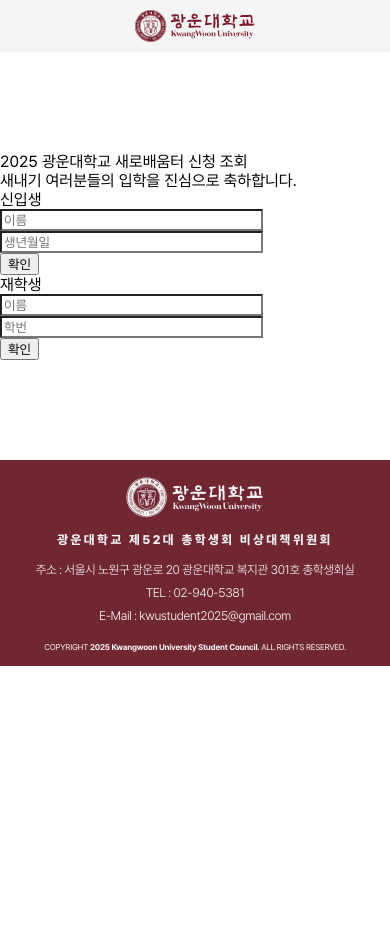
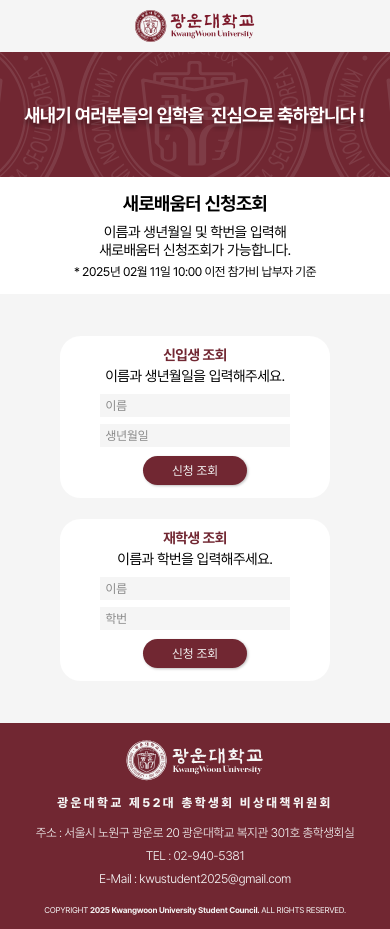
Before and after one commit to kwucouncil/client, a Vue app in the folder client/: page /#/orientation/confirm in a window 390 px wide. Before the commit the page ends 844 px from the top, so only its background shows below. Built offline with nearby package versions, Linux system fonts and the light colour scheme; what mobile-detect would draw is missing.

Commit message:
[ENH] 모바일 신청 확인페이지 디자인

```diff
--- a/client/src/scss/desktop/orientation/confirm.scss
+++ b/client/src/scss/desktop/orientation/confirm.scss
@@ -25,7 +25,9 @@
     }
 
     .freshman-wrap, .students-wrap {
+      @include size(570px, 315px);
       @include padding(30px 80px);
+      @include box-sizing(border-box);
       border-radius: 20px;
       text-align: center;
       background: $white;
--- a/client/src/scss/mobile/orientation/confirm.scss
+++ b/client/src/scss/mobile/orientation/confirm.scss
@@ -2,6 +2,115 @@
 @import '@/scss/common/helpers/_variables.scss';
 
 .confirm-wrap {
-  padding: 100px 0;
-  margin: 0 auto;
+  .banner-wrap {
+    @include size(100%, 32vw);
+
+    img {
+      @include size(100%, 32vw);
+      object-fit: cover;
+    }
+  }
+
+  .notice-wrap {
+    @include padding(4vw 0);
+    text-align: center;
+
+    h2 {
+      font-size: 4.8vw;
+      font-weight: bold;
+      letter-spacing: -0.14vw;
+    }
+
+    p {
+      margin-top: 1.87vw;
+      font-size: 3.73vw;
+      letter-spacing: -0.11vw;
+      // line-height: normal;
+    }
+
+    .guide {
+      margin-top: 1.33vw;
+      font-size: 3.2vw;
+    }
+  }
+
+  .form-wrap {
+    @include flex-box(center, center, 5.33vw);
+    flex-direction: column;
+    @include padding(10.67vw 0);
+    position: relative;
+    background: #F5F5F5;
+
+    .freshman-wrap, .students-wrap {
+      @include size(69.33vw, 41.6vw);
+      @include padding(2.67vw 9.33vw);
+      @include box-sizing(border-box);
+      border-radius: 5.33vw;
+      text-align: center;
+      background: $white;
+
+
+      .info-wrap {
+        h2 {
+          font-size: 3.73vw;
+          font-weight: bold;
+          letter-spacing: -0.11vw;
+          color: #712732;
+        }
+
+        p {
+          font-size: 3.73vw;
+          letter-spacing: -0.11vw;
+          margin-top: 0.53vw;
+        }
+      }
+
+      .input-wrap {
+        margin-top: 2.13vw;
+
+        input {
+          @include size(49.07vw, 6.4vw);
+          @include padding(1.07vw 1.33vw);
+          @include box-sizing(border-box);
+          @include border(0.27vw solid $white);
+          background-color: #F5F5F5;
+
+          &::placeholder {
+            color: $gray-800;
+            font-size: 3.2vw;
+          }
+
+          &:not(:first-child){
+            margin-top: 1.33vw;
+          }
+        }
+      }
+
+      .btn-wrap {
+        margin-top: 2.13vw;
+        border-radius: 8vw;
+
+        button {
+          @include size(26.67vw, 7.47vw);
+          @include box-sizing(border-box);
+          display: block;
+          margin: 0 auto;
+          background: #712732;
+          box-shadow: 0.27vw 0.27vw 0.67vw 0vw rgba(0, 0, 0, 0.25);
+          color: #F5F5F5;
+          font-size: 3.2vw;
+          line-height: 28x;
+          cursor: pointer;
+          border: none;
+          border-radius: 8vw;
+
+          &:disabled {
+            background-color: $gray-800;
+            color: $white;
+            cursor: not-allowed;
+          }
+        }
+      }
+    }
+  }
 }
--- a/client/src/views/mobile/orientation/Confirm.vue
+++ b/client/src/views/mobile/orientation/Confirm.vue
@@ -1,32 +1,42 @@
 <template>
 	<div class="container">
 		<div class="confirm-wrap">
-			<div class="title-wrap">
-				<h2>2025 광운대학교 새로배움터 신청 조회</h2>
-				<p>새내기 여러분들의 입학을 진심으로 축하합니다.</p>
+			<div class="banner-wrap">
+				<img src="@/assets/imgs/mobile/orientation/banner.svg" alt="새로배움터 배너">
+			</div>
+			<div class="notice-wrap">
+				<h2>새로배움터 신청조회</h2>
+				<p>이름과 생년월일 및 학번을 입력해<br/>새로배움터 신청조회가 가능합니다.</p>
+				<p class="guide">* 2025년 02월 11일 10:00 이전 참가비 납부자 기준</p>
 			</div>
 			<div class="form-wrap">
 				<form @submit.prevent="ConfirmFresh()">
 					<div class="freshman-wrap">
-						<div class="title-wrap">신입생</div>
+						<div class="info-wrap">
+							<h2>신입생 조회</h2>
+							<p>이름과 생년월일을 입력해주세요.</p>
+						</div>
 						<div class="input-wrap">
 							<input type="text" placeholder="이름" v-model="fresh_name">
 							<input type="text" placeholder="생년월일" v-model="fresh_date">
 						</div>
 						<div class="btn-wrap">
-							<button class="btn-submit" type="submit">확인</button>
+							<button class="btn-submit" type="submit">신청 조회</button>
 						</div>
 					</div>
 				</form>
 				<form @submit.prevent="ConfirmStudent()">
-					<div class="students">
-						<div class="title-wrap">재학생</div>
+					<div class="students-wrap">
+						<div class="info-wrap">
+							<h2>재학생 조회</h2>
+							<p>이름과 학번을 입력해주세요.</p>
+						</div>
 						<div class="input-wrap">
 							<input type="text" placeholder="이름" v-model="student_name">
 							<input type="text" placeholder="학번" v-model="student_id">
 						</div>
 						<div class="btn-wrap">
-							<button class="btn-submit" type="submit">확인</button>
+							<button class="btn-submit" type="submit">신청 조회</button>
 						</div>
 					</div>
 				</form>
```
